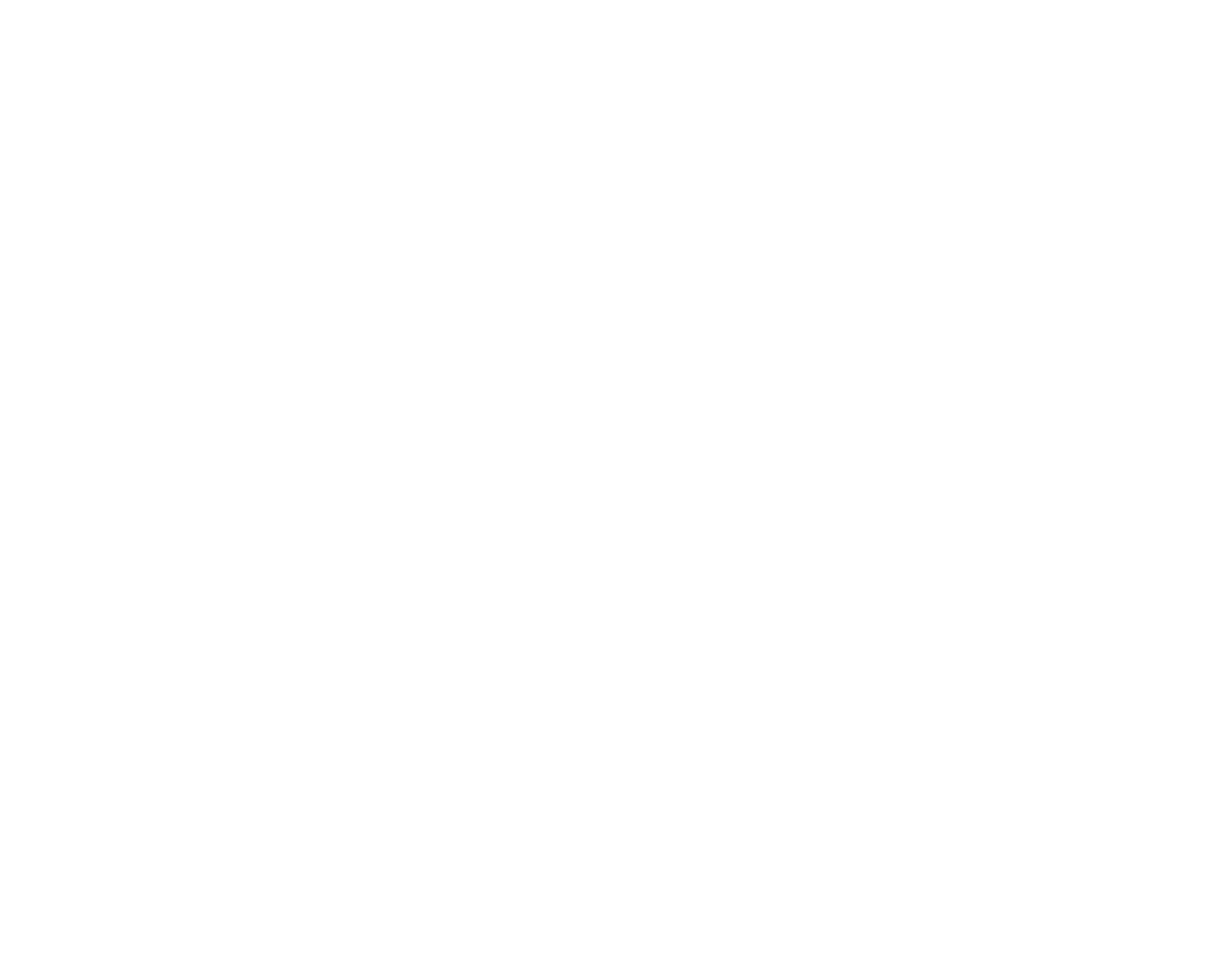
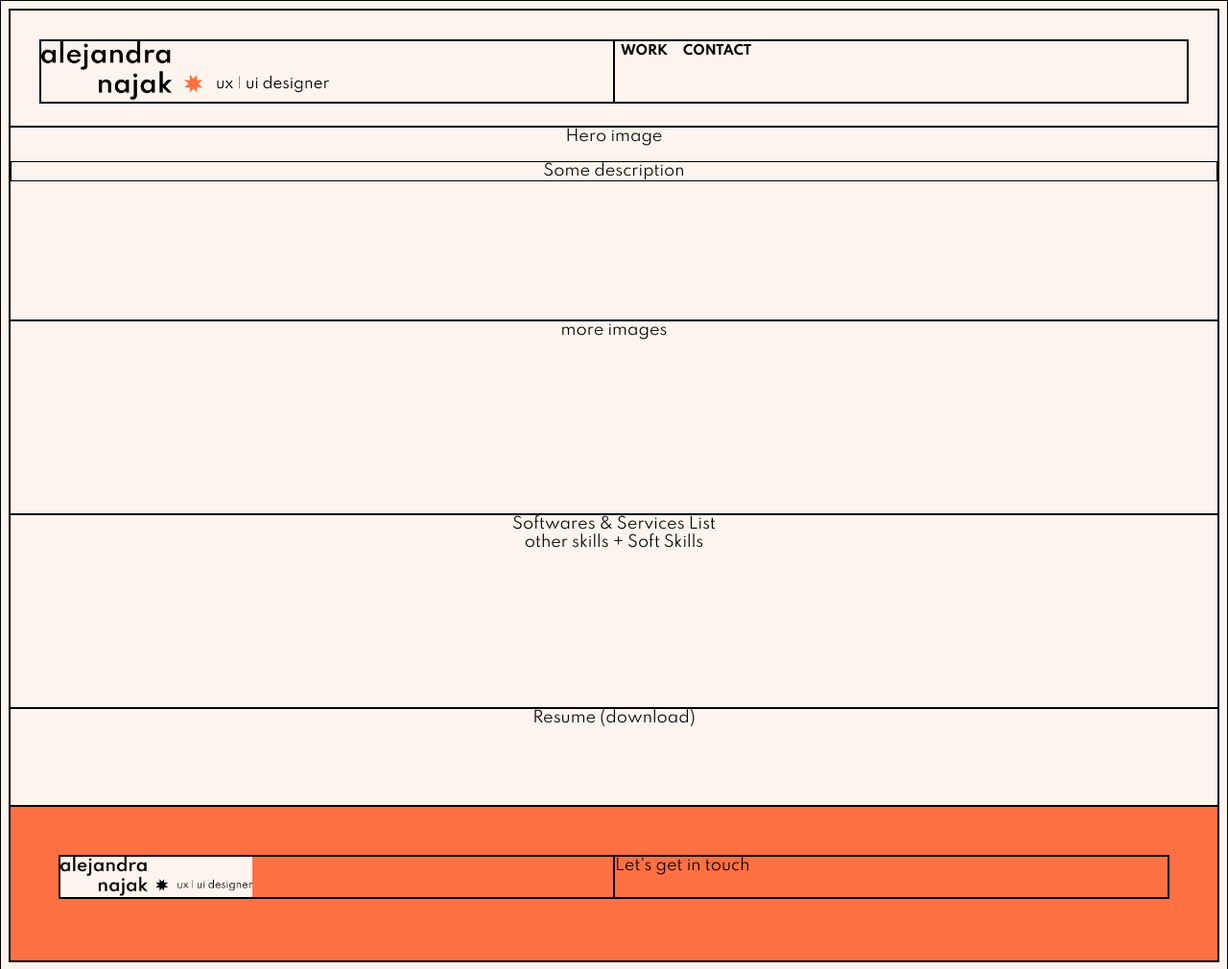
Before and after one commit to alenajak18/-UX_UI_HW_17, a plain HTML site: page index.html in a window 1280 px wide. Shown: the whole page at 96% size. Before the commit the page ends 800 px from the top, so only its background shows below. Drawn offline with Linux system fonts and the light colour scheme.

Commit message:
First try
Created divs, structure, logo!

```diff
--- a/CSS/style.css
+++ b/CSS/style.css
@@ -0,0 +1,72 @@
+* {
+    border: 1px solid black;
+    background-color: FDF4ED;
+    font-family: 'Spartan', sans-serif;
+}
+
+
+header {
+    height: 60px;
+    padding: 30px;
+
+}
+
+.bodydiv1 {
+    height: 200px;
+    justify-content: center;
+    text-align: center;
+}
+
+.bodydiv2 {
+    height: 200px;
+    justify-content: center;
+    text-align: center;
+}
+
+.bodydiv3 {
+    height: 200px;
+    justify-content: center;
+    text-align: center;
+}
+
+.resume {
+    height: 100px;
+    justify-content: center;
+    text-align: center;
+
+}
+
+.row {
+    display: flex;
+  }
+
+.column {
+    flex: 20%;
+  }
+
+.rowfooter {
+    display: flex;
+    background-color:#FF7043 ;
+  }
+
+.columnfooter {
+    flex: 20%;
+    background-color:#FF7043 ;
+  }
+
+
+footer {
+    height: 60px;
+    padding: 50px;
+    background-color: #FF7043;
+}
+
+img {
+    border: none;
+}
+
+button {
+    font-weight: 900;
+    background-color: FDF4ED;
+    border: none;
+}
--- a/index.html
+++ b/index.html
@@ -3,9 +3,50 @@
     <meta charset="UTF-8">
     <meta http-equiv="X-UA-Compatible" content="IE=edge">
     <meta name="viewport" content="width=device-width, initial-scale=1.0">
+    <link rel="stylesheet" href="css/style.css">
+
+    <link rel="preconnect" href="https://fonts.googleapis.com">
+<link rel="preconnect" href="https://fonts.gstatic.com" crossorigin>
+<link href="https://fonts.googleapis.com/css2?family=Spartan:wght@100;400;700&display=swap" rel="stylesheet">
+
     <title>Document</title>
+
 </head>
+
+<header>
+
+    <div class="row">
+        <div class="column">  <img class="imgheader" src="images/alejandranajaklogo.png" alt="logo header" width="300px">
+
+        </div>
+        <div class="column nav">
+            <button>WORK</button>
+            <button>CONTACT</button>
+        </div>
+      </div>
+
+</header>
+
 <body>
+    <div class="bodydiv1"> Hero image
+        <p> Some description</p>
+    </div>
 
+    <div class="bodydiv2"> more images </div>
+
+    <div class="bodydiv3"> Softwares & Services List <br>
+        other skills + Soft Skills </div>
+
+    <div class="resume"> Resume (download)</div>
 </body>
+
+<footer>
+    <div class="rowfooter">
+        <div class="columnfooter">  <img class="footerimg" src="images/alejandranajaklogoblack.png" alt="logo" width="200px" ></div>
+
+        <div class="columnfooter"> Let's get in touch</div>
+      </div>
+
+</footer>
+
 </html>
```
Also changed, not shown: Images/alejandranajaklogo.png (added), Images/alejandranajaklogoblack.png (added), Images/alejandranajaklogolight.png (added), 2 other files.
